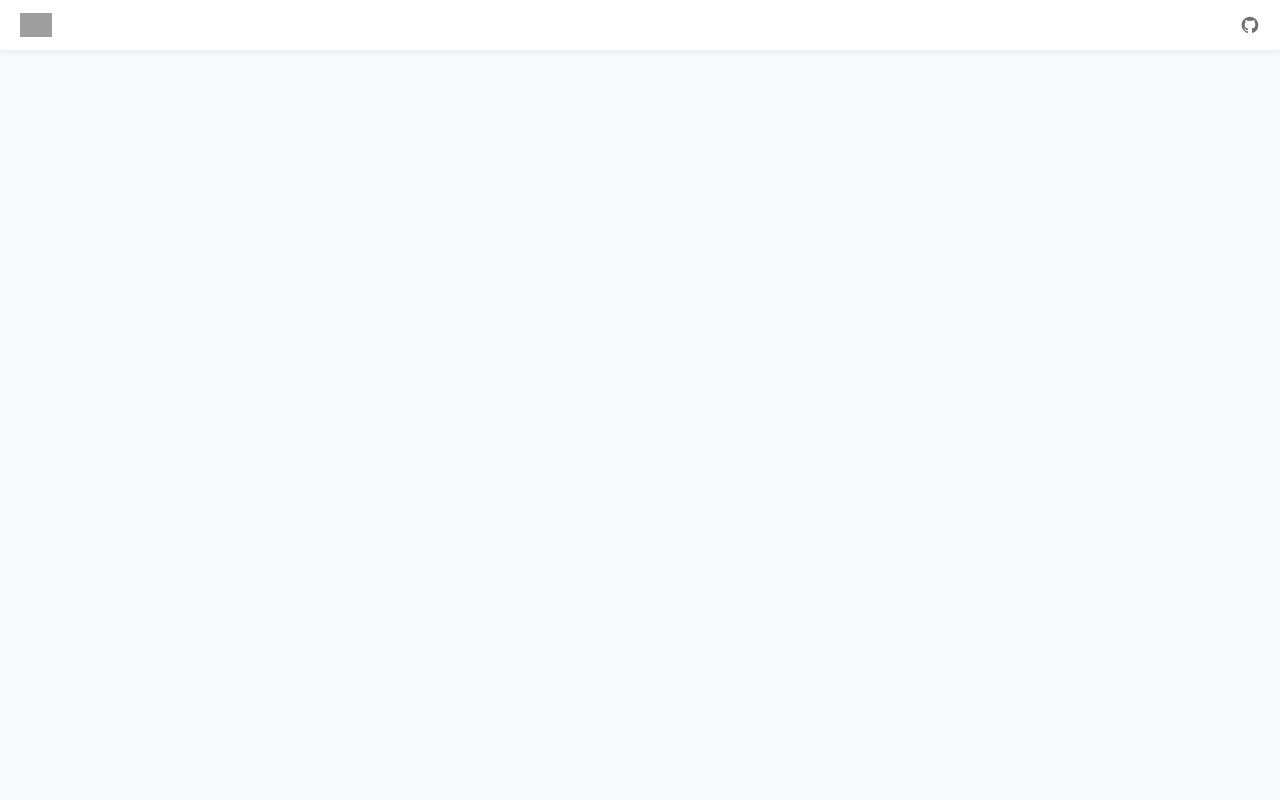
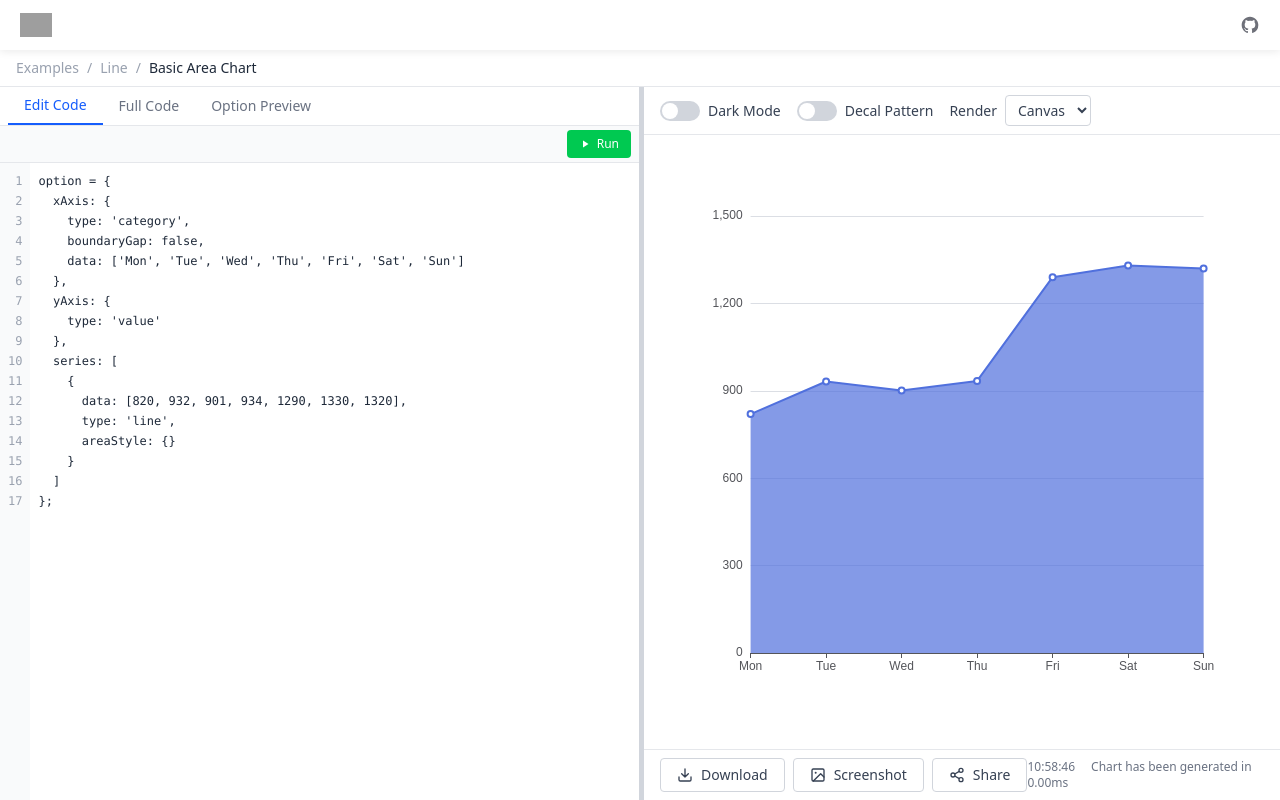
Before and after one commit to jlg-formation/echarts-realiste, a React (Vite) app: page /echarts-realiste/line/basic-area-chart in a window 1280 px wide. Before the commit this address had no page. Built offline with nearby package versions, Linux system fonts and the light colour scheme; grey boxes are pictures that could not be loaded.

Commit message:
feat(BasicAreaChart): add Basic Area Chart component and update routing

```diff
--- a/specifications/page-en-cours.md
+++ b/specifications/page-en-cours.md
@@ -1,2 +1,2 @@
 - section="Line"
-- titre="Smoothed Line Chart"
+- titre="Basic area chart"
--- a/src/App.tsx
+++ b/src/App.tsx
@@ -4,6 +4,7 @@ import About from "./pages/About";
 import Header from "./components/layout/Header";
 import BasicLineChart from "./pages/line/BasicLineChart";
 import SmoothedLineChart from "./pages/line/SmoothedLineChart";
+import BasicAreaChart from "./pages/line/BasicAreaChart";
 
 function App() {
   return (
@@ -19,6 +20,7 @@ function App() {
               path="/line/smoothed-line-chart"
               element={<SmoothedLineChart />}
             />
+            <Route path="/line/basic-area-chart" element={<BasicAreaChart />} />
           </Routes>
         </div>
       </div>
--- a/src/components/examples/ExamplesGrid.tsx
+++ b/src/components/examples/ExamplesGrid.tsx
@@ -65,7 +65,12 @@ const examplesData: Record<string, Example[]> = {
       category: "line",
       internalLink: "/line/smoothed-line-chart",
     },
-    { id: "area-basic", title: "Basic area chart", category: "line" },
+    {
+      id: "area-basic",
+      title: "Basic area chart",
+      category: "line",
+      internalLink: "/line/basic-area-chart",
+    },
     { id: "line-stack", title: "Stacked Line Chart", category: "line" },
     { id: "area-stack", title: "Stacked Area Chart", category: "line" },
     {
--- /dev/null
+++ b/src/pages/line/BasicAreaChart.tsx
@@ -0,0 +1,26 @@
+import { ChartEditor } from "../../components/chart-editor/ChartEditor";
+import type { EChartsOption } from "echarts";
+
+const option: EChartsOption = {
+  xAxis: {
+    type: "category",
+    boundaryGap: false,
+    data: ["Mon", "Tue", "Wed", "Thu", "Fri", "Sat", "Sun"],
+  },
+  yAxis: {
+    type: "value",
+  },
+  series: [
+    {
+      data: [820, 932, 901, 934, 1290, 1330, 1320],
+      type: "line",
+      areaStyle: {},
+    },
+  ],
+};
+
+export default function BasicAreaChart() {
+  return (
+    <ChartEditor title="Basic Area Chart" section="Line" option={option} />
+  );
+}
```
